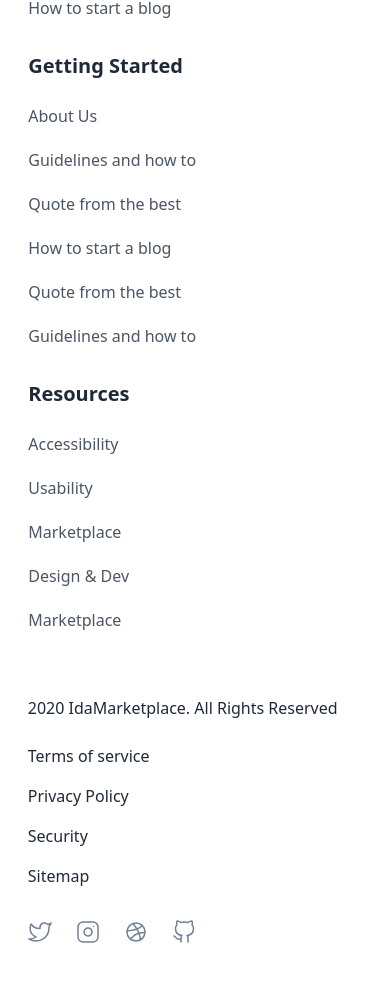
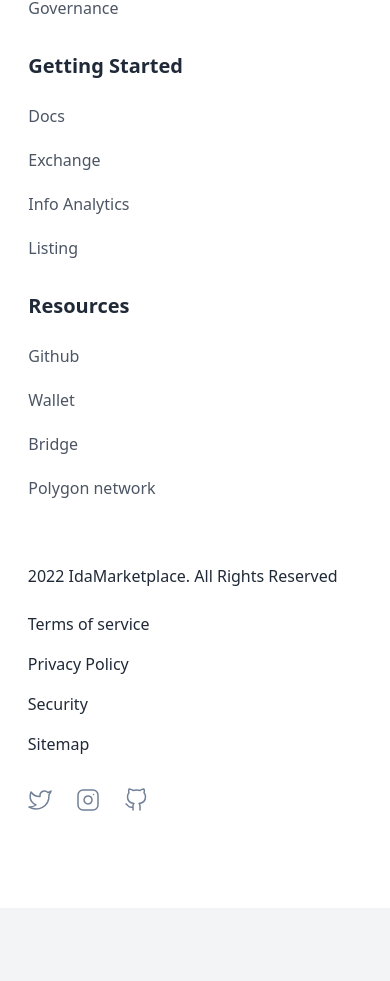
Before and after one commit to IdaMurni/IdaMarketplace, a Next.js app: page / in a window 390 px wide. Shown: the part 3930-4911 px from the top of the page. After the commit the page ends 4838 px from the top, so only its background shows below. Built offline with nearby package versions, Linux system fonts and the light colour scheme.

Commit message:
refactoring Market categories

```diff
--- a/components/footer.js
+++ b/components/footer.js
@@ -20,16 +20,16 @@
                             <ul>
                                 <li className="text-gray-800 font-bold text-xl mb-6">Community</li>
                                 <li className="text-base text-gray-600 hover:text-gray-700 mb-5">
-                                    <a href="javascript:void(0)">About Us</a>
+                                    <a href="https://medium.com/@idamurni">About Us</a>
                                 </li>
                                 <li className="text-base text-gray-600 hover:text-gray-700 mb-5">
-                                    <a href="javascript:void(0)">Guidelines and how to</a>
+                                    <a href="https://medium.com/@idamurni">Guidelines and how to</a>
                                 </li>
                                 <li className="text-base text-gray-600 hover:text-gray-700 mb-5">
-                                    <a href="javascript:void(0)">Quote from the best</a>
+                                    <a href="#">Discord</a>
                                 </li>
                                 <li className="text-base text-gray-600 hover:text-gray-700 mb-5">
-                                    <a href="javascript:void(0)">How to start a blog</a>
+                                    <a href="#">Governance</a>
                                 </li>
                             </ul>
                         </div>
@@ -37,22 +37,16 @@
                             <ul>
                                 <li className="text-gray-800 font-bold text-xl mb-6">Getting Started</li>
                                 <li className="text-base text-gray-600 hover:text-gray-700 mb-5">
-                                    <a href="javascript:void(0)">About Us</a>
+                                    <a href="https://medium.com/@idamurni">Docs</a>
                                 </li>
                                 <li className="text-base text-gray-600 hover:text-gray-700 mb-5">
-                                    <a href="javascript:void(0)">Guidelines and how to</a>
+                                    <a href="#">Exchange</a>
                                 </li>
                                 <li className="text-base text-gray-600 hover:text-gray-700 mb-5">
-                                    <a href="javascript:void(0)">Quote from the best</a>
+                                    <a href="#">Info Analytics</a>
                                 </li>
                                 <li className="text-base text-gray-600 hover:text-gray-700 mb-5">
-                                    <a href="javascript:void(0)">How to start a blog</a>
-                                </li>
-                                <li className="text-base text-gray-600 hover:text-gray-700 mb-5">
-                                    <a href="javascript:void(0)">Quote from the best</a>
-                                </li>
-                                <li className="text-base text-gray-600 hover:text-gray-700 mb-5">
-                                    <a href="javascript:void(0)">Guidelines and how to</a>
+                                    <a href="#">Listing</a>
                                 </li>
                             </ul>
                         </div>
@@ -60,54 +54,51 @@
                             <ul>
                                 <li className="text-gray-800 font-bold text-xl mb-6">Resources</li>
                                 <li className="text-base text-gray-600 hover:text-gray-700 mb-5">
-                                    <a href="javascript:void(0)">Accessibility</a>
+                                    <a href="#">Github</a>
                                 </li>
                                 <li className="text-base text-gray-600 hover:text-gray-700 mb-5">
-                                    <a href="javascript:void(0)">Usability</a>
+                                    <a href="#">Wallet</a>
                                 </li>
                                 <li className="text-base text-gray-600 hover:text-gray-700 mb-5">
-                                    <a href="javascript:void(0)">Marketplace</a>
+                                    <a href="#">Bridge</a>
                                 </li>
                                 <li className="text-base text-gray-600 hover:text-gray-700 mb-5">
-                                    <a href="javascript:void(0)">Design &amp; Dev</a>
-                                </li>
-                                <li className="text-base text-gray-600 hover:text-gray-700 mb-5">
-                                    <a href="javascript:void(0)">Marketplace</a>
+                                    <a href="#">Polygon network</a>
                                 </li>
                             </ul>
                         </div>
                     </div>
                     <div className="xl:flex flex-wrap justify-between xl:mt-24 mt-16 pb-6 pl-3 sm:pl-0">
                         <div className="w-11/12 xl:w-2/6 mx-auto lg:mx-0 xl:mx-0 mb-6 xl:mb-0">
-                            <p className="text-gray-800 text-base">2020 IdaMarketplace. All Rights Reserved</p>
+                            <p className="text-gray-800 text-base">2022 IdaMarketplace. All Rights Reserved</p>
                         </div>
                         <div className="w-11/12 xl:w-2/6 mx-auto lg:mx-0 xl:mx-0 mb-6 lg:mb-0 xl:mb-0">
                             <ul className="xl:flex lg:flex md:flex sm:flex justify-between">
                                 <li className="text-gray-800 hover:text-gray-900 text-base mb-4 sm:mb-0">
-                                    <a href="javascript:void(0)">Terms of service</a>
+                                    <a href="#">Terms of service</a>
                                 </li>
                                 <li className="text-gray-800 hover:text-gray-900 text-base mb-4 sm:mb-0">
-                                    <a href="javascript:void(0)">Privacy Policy</a>
+                                    <a href="#">Privacy Policy</a>
                                 </li>
                                 <li className="text-gray-800 hover:text-gray-900 text-base mb-4 sm:mb-0">
-                                    <a href="javascript:void(0)">Security</a>
+                                    <a href="#">Security</a>
                                 </li>
                                 <li className="text-gray-800 hover:text-gray-900 text-base mb-4 sm:mb-0">
-                                    <a href="javascript:void(0)">Sitemap</a>
+                                    <a href="#">Sitemap</a>
                                 </li>
                             </ul>
                         </div>
                         <div className="w-11/12 xl:w-1/6 lg:w-1/6 sm:w-11/12 mx-auto lg:mx-0 xl:mx-0 mb-6 lg:mb-0 xl:mb-0 mt-8 lg:mt-8 xl:mt-0">
                             <div className="flex justify-start sm:justify-start xl:justify-end space-x-6 pr-2 xl:pr-0 lg:pr-0 md:pr-0 sm:pr-0">
                                 <div>
-                                    <a href="javascript:void(0)">
+                                    <a href="https://twitter.com/idamurni_IDA">
                                         <svg aria-label="Twitter" xmlns="http://www.w3.org/2000/svg" width={24} height={24} viewBox="0 0 24 24" fill="none" stroke="#718096" strokeWidth="1.5" strokeLinecap="round" strokeLinejoin="round" className="feather feather-twitter">
                                             <path d="M23 3a10.9 10.9 0 0 1-3.14 1.53 4.48 4.48 0 0 0-7.86 3v1A10.66 10.66 0 0 1 3 4s-4 9 5 13a11.64 11.64 0 0 1-7 2c9 5 20 0 20-11.5a4.5 4.5 0 0 0-.08-.83A7.72 7.72 0 0 0 23 3z" />
                                         </svg>
                                     </a>
                                 </div>
                                 <div>
-                                    <a href="javascript:void(0)">
+                                    <a href="https://www.instagram.com/exchange.idamurni/">
                                         <svg aria-label="Instagram" xmlns="http://www.w3.org/2000/svg" width={24} height={24} viewBox="0 0 24 24" fill="none" stroke="#718096" strokeWidth="1.5" strokeLinecap="round" strokeLinejoin="round" className="feather feather-instagram">
                                             <rect x={2} y={2} width={20} height={20} rx={5} ry={5} />
                                             <path d="M16 11.37A4 4 0 1 1 12.63 8 4 4 0 0 1 16 11.37z" />
@@ -116,18 +107,7 @@
                                     </a>
                                 </div>
                                 <div>
-                                    <a href="javascript:void(0)">
-                                        <svg aria-label="Dribble" xmlns="http://www.w3.org/2000/svg" className="icon icon-tabler icon-tabler-dribbble" width={24} height={24} viewBox="0 0 24 24" strokeWidth="1.5" stroke="#718096" fill="none" strokeLinecap="round" strokeLinejoin="round">
-                                            <path stroke="none" d="M0 0h24v24H0z" />
-                                            <circle cx={12} cy={12} r={9} />
-                                            <path d="M9 3.6c5 6 7 10.5 7.5 16.2" />
-                                            <path d="M6.4 19c3.5-3.5 6-6.5 14.5-6.4" />
-                                            <path d="M3.1 10.75c5 0 9.814-.38 15.314-5" />
-                                        </svg>
-                                    </a>
-                                </div>
-                                <div>
-                                    <a href="javascript:void(0)">
+                                    <a href="https://github.com/idamurni">
                                         <svg aria-label="Github" xmlns="http://www.w3.org/2000/svg" width={24} height={24} viewBox="0 0 24 24" fill="none" stroke="#718096" strokeWidth="1.5" strokeLinecap="round" strokeLinejoin="round" className="feather feather-github">
                                             <path d="M9 19c-5 1.5-5-2.5-7-3m14 6v-3.87a3.37 3.37 0 0 0-.94-2.61c3.14-.35 6.44-1.54 6.44-7A5.44 5.44 0 0 0 20 4.77 5.07 5.07 0 0 0 19.91 1S18.73.65 16 2.48a13.38 13.38 0 0 0-7 0C6.27.65 5.09 1 5.09 1A5.07 5.07 0 0 0 5 4.77a5.44 5.44 0 0 0-1.5 3.78c0 5.42 3.3 6.61 6.44 7A3.37 3.37 0 0 0 9 18.13V22" />
                                         </svg>
--- a/pages/uncategorized.js
+++ b/pages/uncategorized.js
@@ -39,8 +39,11 @@
         }
         return item;
       }))
+      const entries = items.filter(name => name.category === undefined)
 
-      setNfts(items);
+      console.log('undefined here >>>', entries)
+
+      setNfts(entries);
       setLoadingState('loading')
     }
 
```
Also changed, not shown: pages/_explore-collections.js (deleted, +0 -67 lines), pages/books.js (+113 -4 lines).
